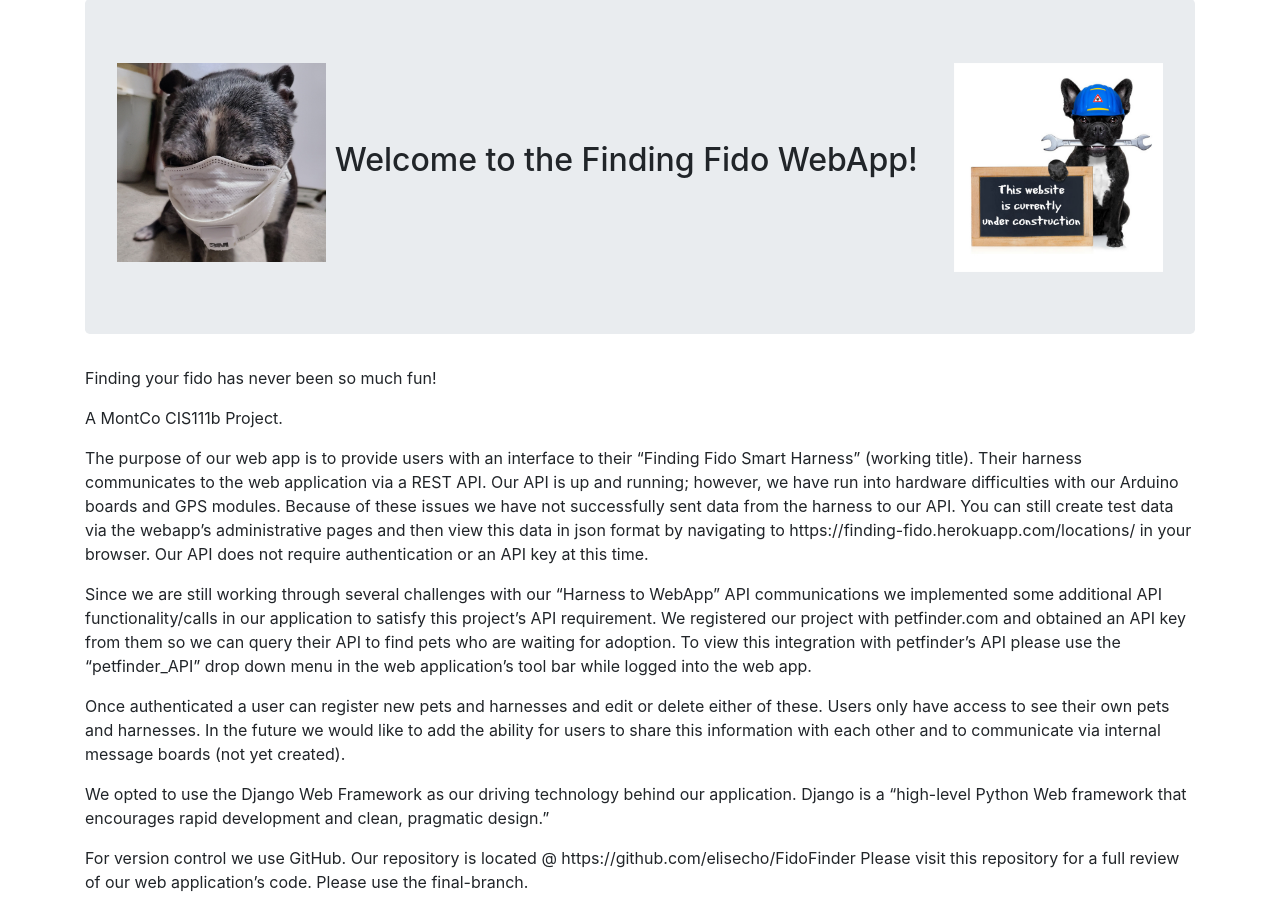
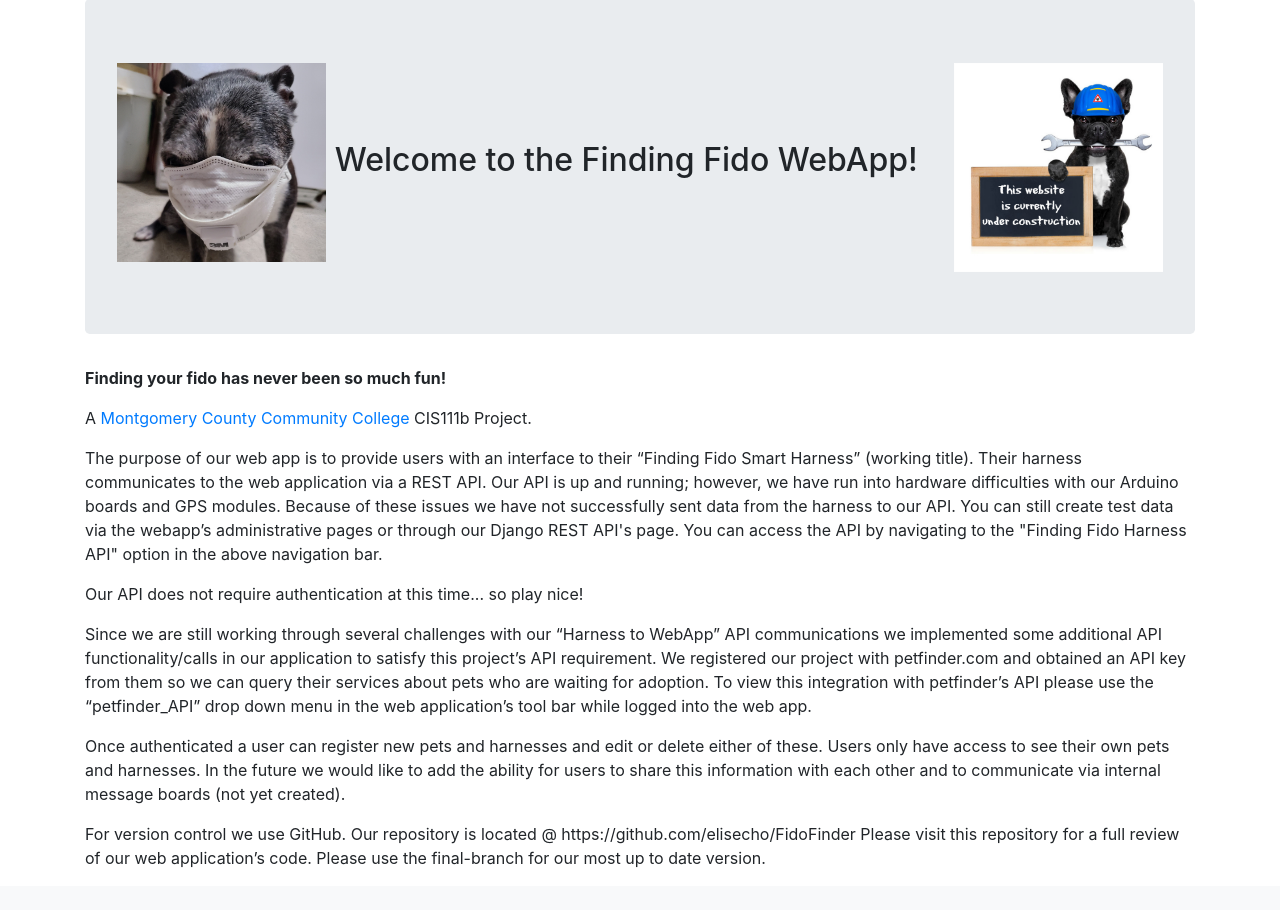
Before and after one commit to elisecho/FidoFinder, a Django app: page / in a window 1280 px wide. Shown: the part 73-983 px from the top of the page. After the commit the page ends 940 px from the top, so only its background shows below. Run offline with Django 3.2, Linux system fonts and the light colour scheme; some libraries are stand-ins or nearby versions.

Commit message:
updating templates

```diff
--- a/ff_app/templates/ff_app/index.html
+++ b/ff_app/templates/ff_app/index.html
@@ -12,21 +12,24 @@
 
 {% block content %}
 	{% load static %}
-	<p>Finding your fido has never been so much fun!</p>
-	<p>A MontCo CIS111b Project.</p>
+	<p><b>Finding your fido has never been so much fun!</b></p>
+	<p>A <a href="https://www.mc3.edu/">Montgomery County Community College</a> CIS111b Project.</p>
 
 <div>
 	<p>
 		The purpose of our web app is to provide users with an interface to their “Finding Fido Smart Harness” (working title).
 		Their harness communicates to the web application via a REST API.  Our API is up and running; however, we have run into hardware
 		difficulties with our Arduino boards and GPS modules.  Because of these issues we have not successfully sent data from the harness
-		to our API.  You can still create test data via the webapp’s administrative pages and then view this data in json format by navigating
-		to https://finding-fido.herokuapp.com/locations/ in your browser.  Our API does not require authentication or an API key at this time.
+		to our API.  You can still create test data via the webapp’s administrative pages or through our Django REST API's page.  You can access the
+		API by navigating to the "Finding Fido Harness API" option in the above navigation bar.
+	</p>
+	<p>
+		Our API does not require authentication at this time... so play nice!
 	</p>
 	<p>
 		Since we are still working through several challenges with our “Harness to WebApp” API communications we implemented some additional API
 		functionality/calls in our application to satisfy this project’s API requirement.  We registered our project with petfinder.com and obtained
-		an API key from them so we can query their API to find pets who are waiting for adoption.  To view this integration with petfinder’s API please
+		an API key from them so we can query their services about pets who are waiting for adoption.  To view this integration with petfinder’s API please
 		use the “petfinder_API” drop down menu in the web application’s tool bar while logged into the web app.
 	</p>
 	<p>
@@ -35,12 +38,8 @@
 		message boards (not yet created).
 	</p>
 	<p>
-		We opted to use the Django Web Framework as our driving technology behind our application.  Django is a “high-level Python Web framework that
-		encourages rapid development and clean, pragmatic design.”
-	</p>
-	<p>
 		For version control we use GitHub.  Our repository is located @ https://github.com/elisecho/FidoFinder
-		Please visit this repository for a full review of our web application’s code.  Please use the final-branch.
+		Please visit this repository for a full review of our web application’s code.  Please use the final-branch for our most up to date version.
 	</p>
 
 {% endblock content %}
--- a/ff_app/views.py
+++ b/ff_app/views.py
@@ -12,7 +12,7 @@ from rest_framework.response import Response
 from rest_framework import status
 from .serializers import LocationSerializer
 from django.template.context_processors import request
-import petpy
+import petpy, requests, json
 
 # Create your views here.
 
@@ -244,8 +244,20 @@ class LocationList(APIView):
 
 #Petfinder API
 def random_pet_finder(request):
+    #Establish authentication with Petfinder's API using our API key and Secret they provided us and assigning the token to a
+    #variable "pf"
     pf = petpy.Petfinder(key="cSsIbBmTYRT3LOwOccdgcIoec9iLmZCfqTnWylxDD7R2BLFnwo", secret="AxwDvPFnx68TIeKYyT44wcKzxAe4B0nT5XiCV39F")
-    dog_breeds = pf.breeds('dog')
-    cat_breeds = pf.breeds('cat')
+    #Pull a list of dog breeds from Petfinder's API and refortmat the output from json to a String.
+    dog_breeds = str(pf.breeds('dog'))
+    #strip json characters from the beginning of the string
+    dog_breeds = dog_breeds.strip("{'breeds': {'dog': [")
+    #strip json characters from the end of the string
+    dog_breeds = dog_breeds.rstrip("]}}")
+    #Pull a list of cat breeds from Petfinder's API and refortmat the output from json to a String.
+    cat_breeds = str(pf.breeds('cat'))
+    #strip json characters from the beginning of the string
+    cat_breeds = cat_breeds.strip("{'breeds': {'cat': [")
+    #strip json characters from the end of the string
+    cat_breeds = cat_breeds.rstrip("]}}")
     context = {'dog_breeds': dog_breeds, 'cat_breeds': cat_breeds}
     return render(request, 'ff_app/random_pet_finder.html', context)
```
Also changed, not shown: ff_app/templates/ff_app/pet.html (+4 -4 lines), ff_app/templates/ff_app/random_pet_finder.html (+5 -3 lines).
